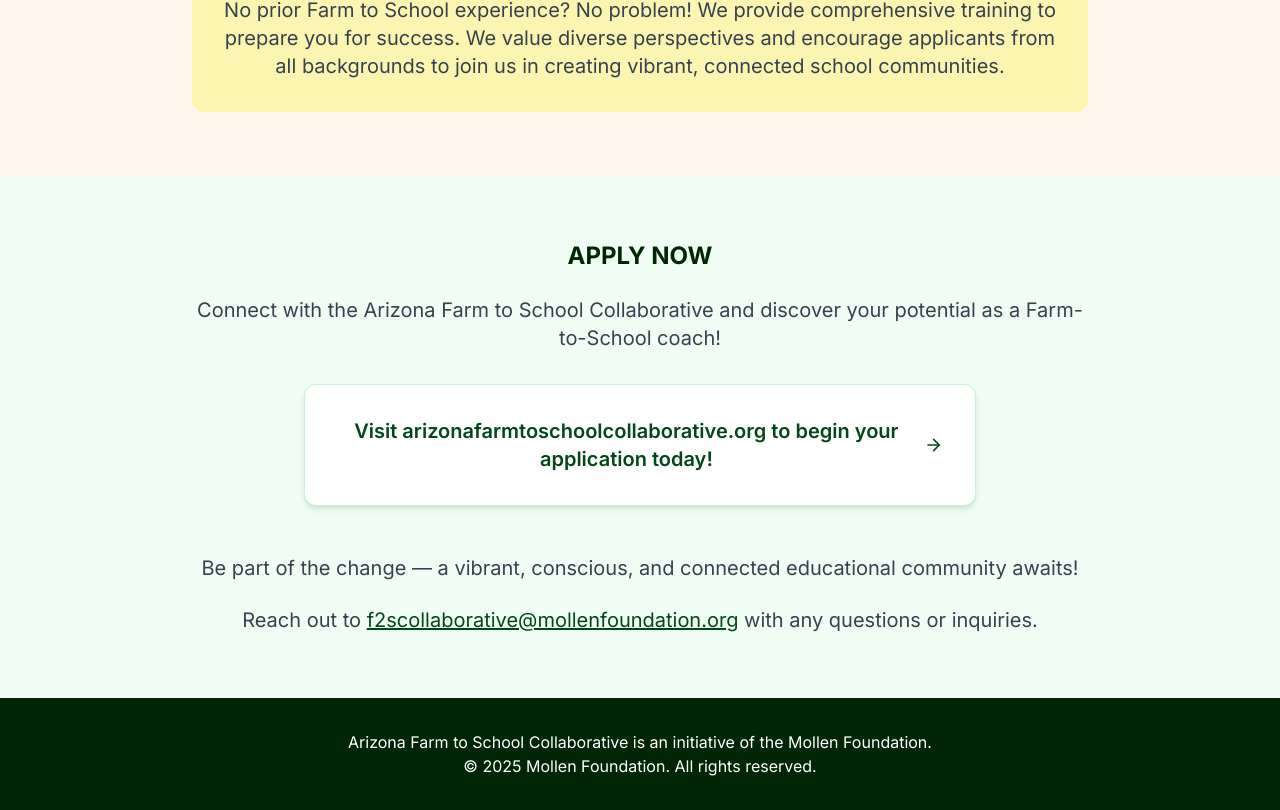
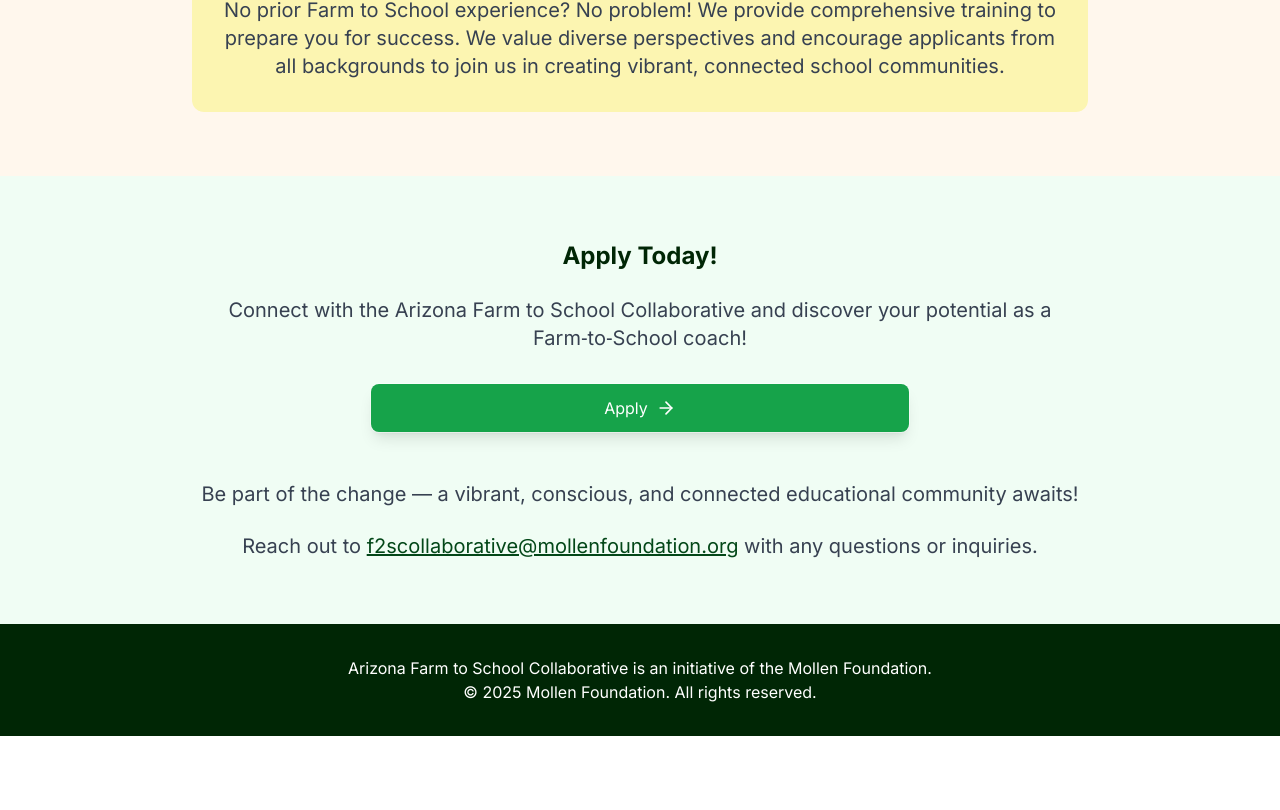
Before and after one commit to hglenn2k/F2S-Collab-Frontend, a Next.js app: page /coach in a window 1280 px wide. Shown: the part 3192-4002 px from the top of the page. After the commit the page ends 3928 px from the top, so only its background shows below. Built offline with nearby package versions, Linux system fonts and the light colour scheme.

Commit message:
better CTA on coach page

```diff
--- a/src/components/coach/CallToAction.tsx
+++ b/src/components/coach/CallToAction.tsx
@@ -8,31 +8,28 @@
         <div className="max-w-4xl mx-auto text-center space-y-8">
           <div className="space-y-6">
             <h2 className="text-2xl font-bold text-green-900">
-              APPLY NOW
+              Apply Today!
             </h2>
             <p className="text-xl text-gray-700">
               Connect with the Arizona Farm to School Collaborative and discover
-              your potential as a Farm-to-School coach!
+              your potential as a Farm&#8209;to&#8209;School coach!
             </p>
           </div>
-
-          <div className="max-w-2xl mx-auto bg-white rounded-xl p-8 shadow-md border border-green-200">
+          <div className="flex justify-center">
             <a
-              href="https://arizonafarmtoschoolcollaborative.org"
+              href="https://docs.google.com/forms/d/e/1FAIpQLSfFPNv-5-HKQc_BGQvBcJVodQKQ_VaBw7umYC4kAxgpwp9Beg/viewform?usp=dialog"
               target="_blank"
               rel="noopener noreferrer"
-              className="inline-flex items-center gap-2 text-xl font-semibold text-green-700 hover:text-green-800 transition-colors"
+              className="w-3/5 h-12 px-8 rounded-lg transition-colors inline-flex items-center justify-center gap-2 shadow-lg ring-1 ring-white/50 bg-green-600 text-white hover:bg-green-700/90"
             >
-              Visit arizonafarmtoschoolcollaborative.org to begin your application today!
-              <ArrowRight className="w-6 h-6" />
+              <span className="pointer-events-none">Apply</span>
+              <ArrowRight className="w-5 h-5 pointer-events-none" />
             </a>
           </div>
-
           <div className="space-y-6 pt-4">
             <p className="text-xl text-gray-700">
               Be part of the change — a vibrant, conscious, and connected educational community awaits!
             </p>
-
             <p className="text-xl text-gray-700">
               Reach out to{' '}
               <a
```
